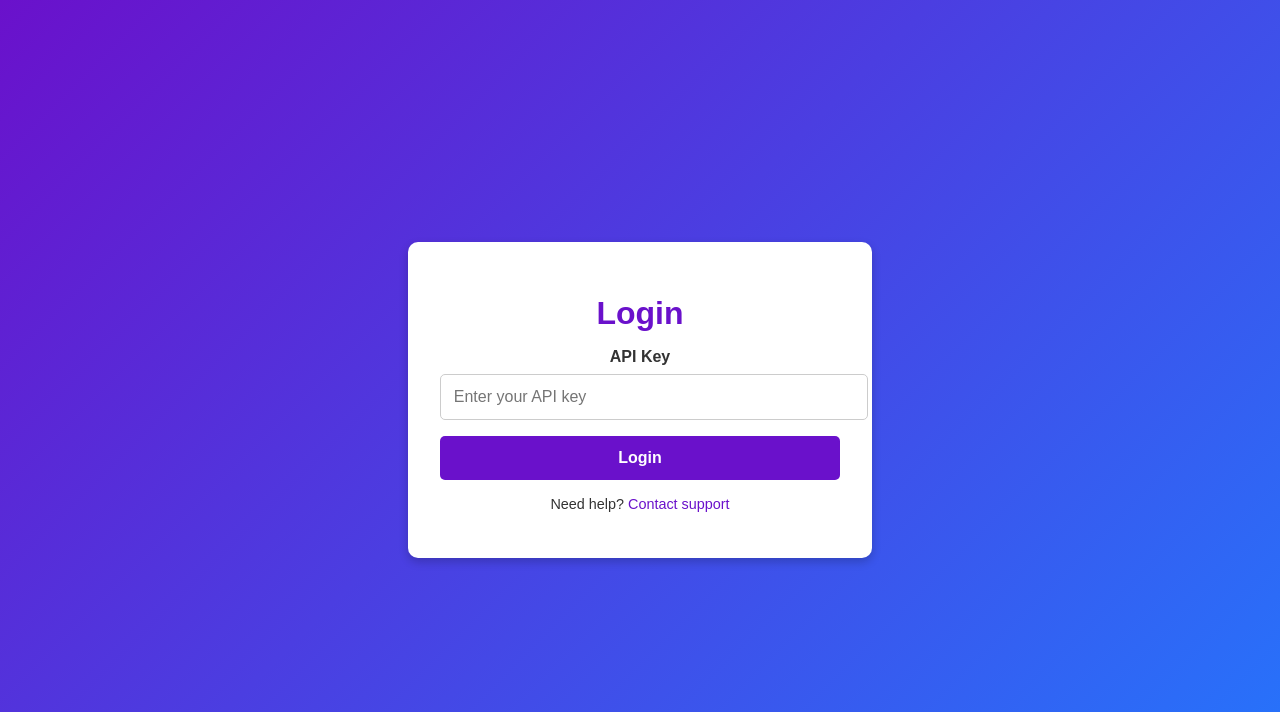
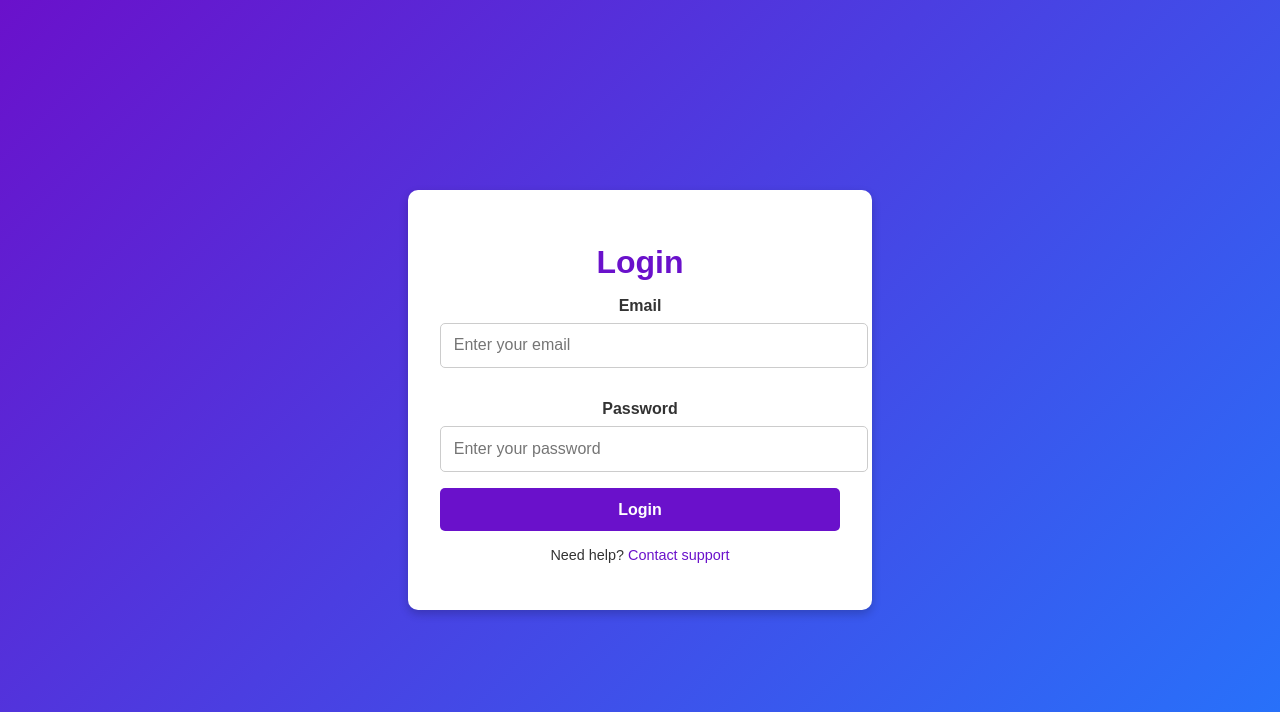
Before and after one commit to Cremattsd/goose-maverick, a Flask app: page / in a window 1280 px wide. Shown: the top 712 px of the page. Run offline with Flask 3, Linux system fonts and the light colour scheme.

Commit message:
Update login.html
Updated for email and password

```diff
--- a/templates/login.html
+++ b/templates/login.html
@@ -75,8 +75,12 @@
     <div class="login-container">
         <h1>Login</h1>
         <form action="/login" method="POST">
-            <label for="api_key">API Key</label>
-            <input type="text" id="api_key" name="api_key" placeholder="Enter your API key" required>
+            <label for="email">Email</label>
+            <input type="email" id="email" name="email" placeholder="Enter your email" required>
+
+            <label for="password">Password</label>
+            <input type="password" id="password" name="password" placeholder="Enter your password" required>
+
             <button type="submit">Login</button>
         </form>
         <p>Need help? <a href="/help">Contact support</a></p>
```
